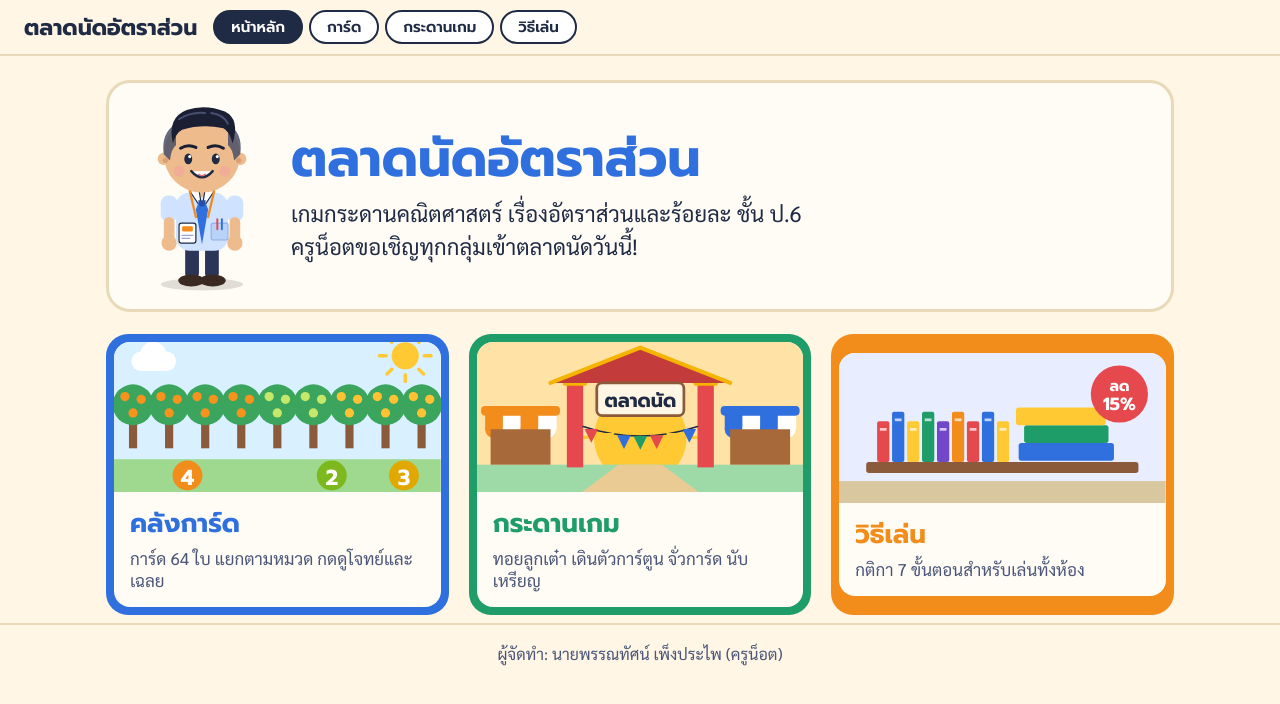
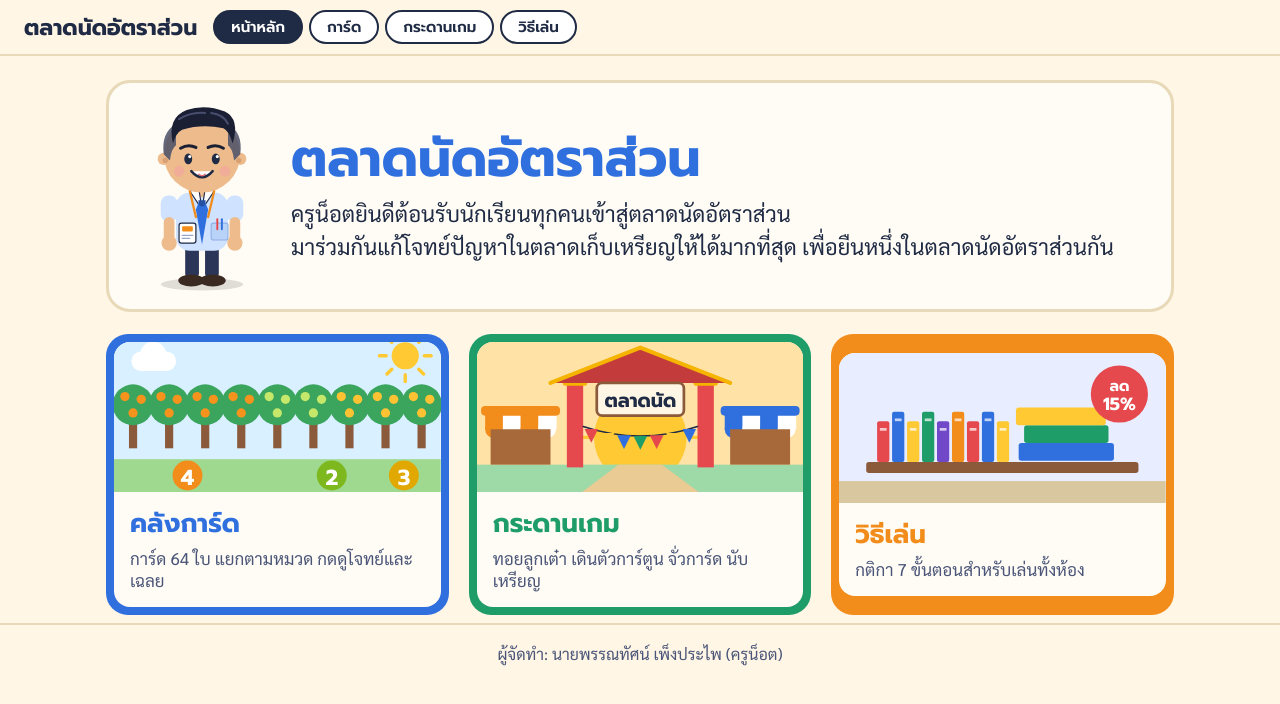
Before and after one commit to pannatadnot/math-board-game, a plain HTML site: page index.html in a window 1280 px wide. Drawn offline with Linux system fonts and the light colour scheme.

Commit message:
Update welcome message on game home page

```diff
--- a/index.html
+++ b/index.html
@@ -193,7 +193,7 @@ section h2 small{font-family:Sarabun,sans-serif;font-size:16px;color:#4A5578;fon
 <nav id="nav"></nav>
 <button class="link" id="reset">ล้างเครื่องหมายใบที่เปิดแล้ว</button>
 </header>
-<div id="hv" hidden><div class="home"><div class="hero"><div class="kn" id="kn"></div><div><h2>ตลาดนัดอัตราส่วน</h2><p>เกมกระดานคณิตศาสตร์ เรื่องอัตราส่วนและร้อยละ ชั้น ป.6<br>ครูน็อตขอเชิญทุกกลุ่มเข้าตลาดนัดวันนี้!</p></div></div><div class="menu" id="menu"></div></div></div>
+<div id="hv" hidden><div class="home"><div class="hero"><div class="kn" id="kn"></div><div><h2>ตลาดนัดอัตราส่วน</h2><p>ครูน็อตยินดีต้อนรับนักเรียนทุกคนเข้าสู่ตลาดนัดอัตราส่วน<br>มาร่วมกันแก้โจทย์ปัญหาในตลาดเก็บเหรียญให้ได้มากที่สุด เพื่อยืนหนึ่งในตลาดนัดอัตราส่วนกัน</p></div></div><div class="menu" id="menu"></div></div></div>
 <div id="wv" hidden><div class="how" id="how"></div></div>
 <main id="main"></main>
 <div id="bv" hidden><div id="setup"></div><div class="bd" id="bd" hidden></div></div>
```
